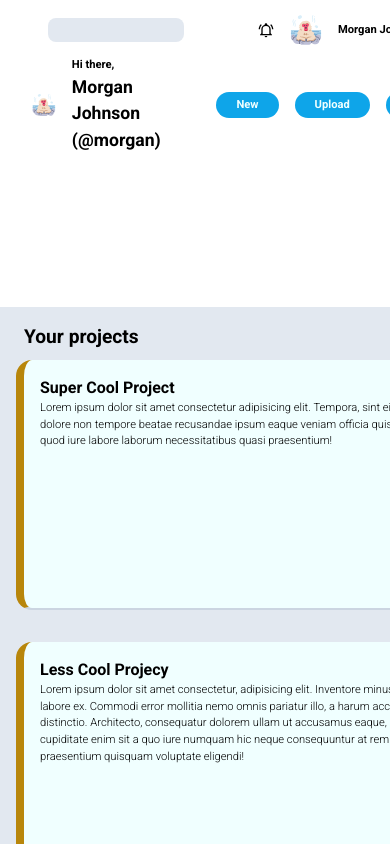
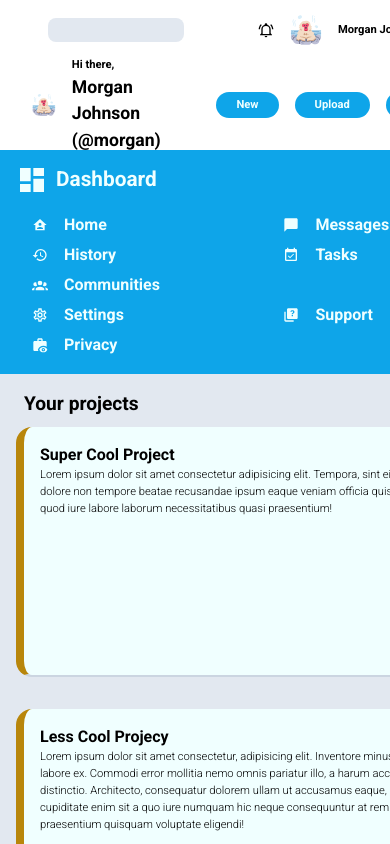
Before and after one commit to DariuszWasik/Admin-Dashboard, a plain HTML site: page index.html in a window 390 px wide. Shown: the top 844 px of the page. Drawn offline with Linux system fonts and the light colour scheme.

Commit message:
put sidebar below head and devide it in two columns  on small screen

```diff
--- a/style.css
+++ b/style.css
@@ -287,9 +287,15 @@ background-color: var(--white-hov);
 @media (max-width: 750px) {
   .wrapper {
     grid-template-columns: 1fr;
-    grid-template-areas: "head" "main" "sidebar";
+    grid-template-rows: min-content;
+    grid-template-areas: "head" "sidebar" "main" ;
   }
   .main {
     grid-template-columns: 1fr;
   }
+
+  .sidebar {
+    grid-template-columns: repeat(2, 1fr);
+    grid-auto-flow: row;
+  }
 }
```
